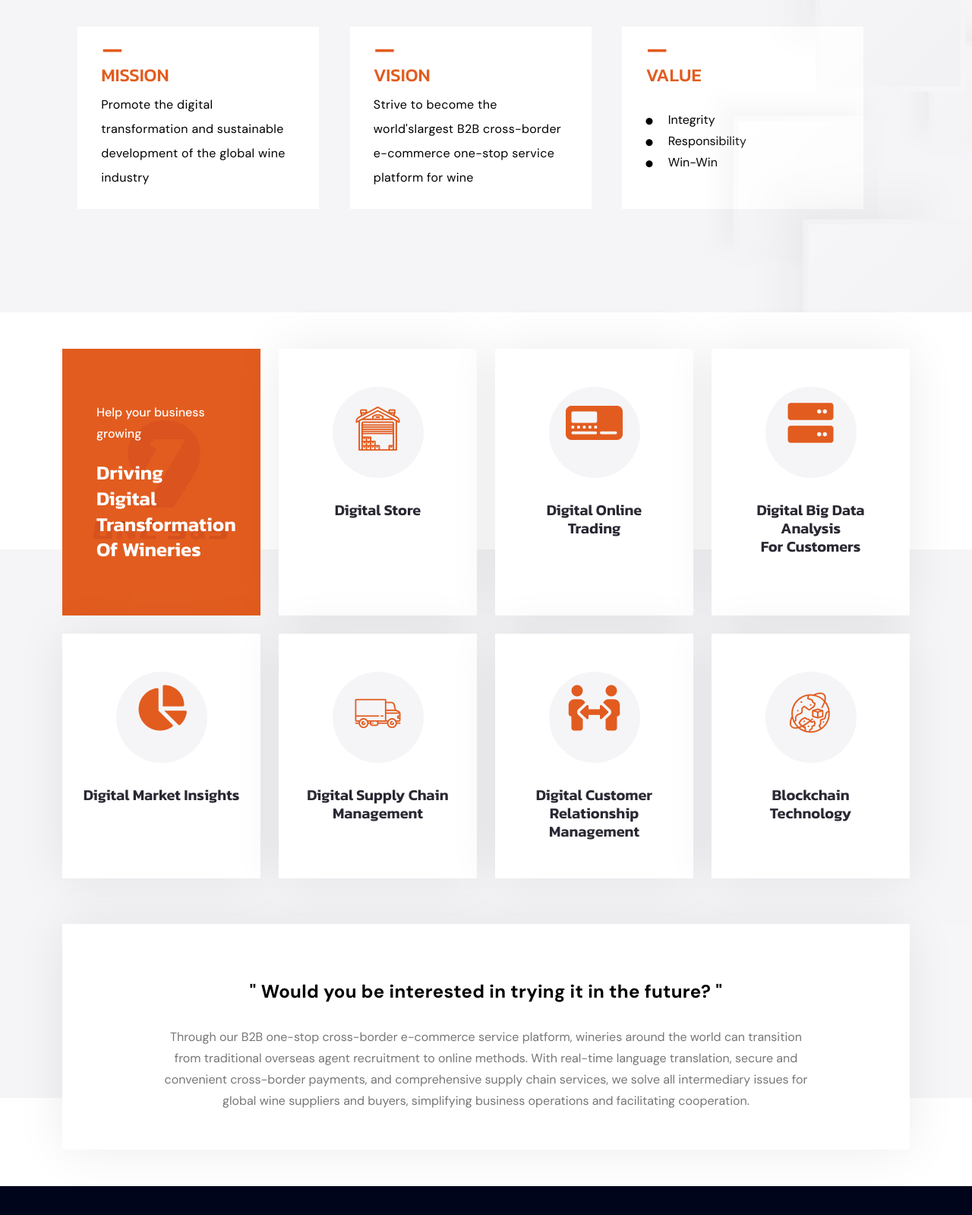
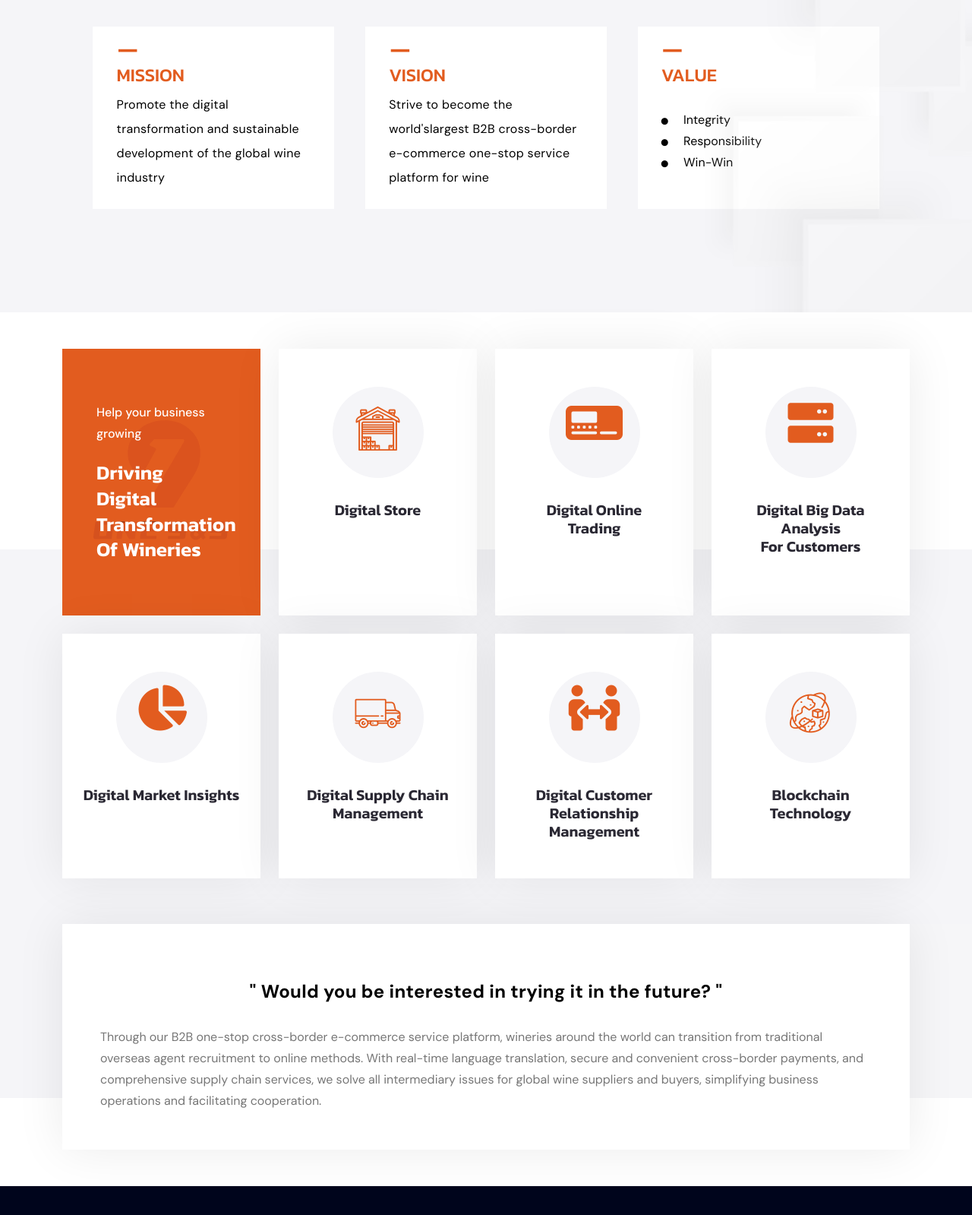
Before and after one commit to Ivens-Zhang/logimax-html, a plain HTML site: page b2b.html in a window 1280 px wide. Shown: the part 613-2212 px from the top of the page at 76% size. Drawn offline with Linux system fonts and the light colour scheme; files whose address does not match are found by name.

Commit message:
fix: fixed b2b adaptive issue

```diff
--- a/b2b.html
+++ b/b2b.html
@@ -243,8 +243,8 @@
                     A Hub Connecting Global <br>Premium Wineries and B-Customers
                 </h2>
             </div>
-            <div class="row" style="padding: 1rem 2rem;">
-                <div class="col-xl-4 col-lg-6 col-md-6 wow fadeInUp" data-wow-delay=".3s">
+            <div class="row " style="padding: 1rem 2rem;">
+                <div class="col-xl-4  wow fadeInUp d-flex justify-content-center" data-wow-delay=".3s">
                     <div class="d-flex row"
                         style="padding: 1rem 1.2rem;width: 95%; background-color: white; height: 15rem;color: black;">
                         <div>
@@ -256,7 +256,7 @@
                         </p>
                     </div>
                 </div>
-                <div class="col-xl-4 col-lg-6 col-md-6 wow fadeInUp" data-wow-delay=".5s">
+                <div class="col-xl-4 wow fadeInUp  d-flex justify-content-center" data-wow-delay=".5s">
                     <div class="d-flex row"
                         style="padding: 1rem 1.2rem;width: 95%; background-color: white; height: 15rem;color: black;">
                         <div>
@@ -269,7 +269,7 @@
                         </p>
                     </div>
                 </div>
-                <div class="col-xl-4 col-lg-6 col-md-6 wow fadeInUp" data-wow-delay=".7s">
+                <div class="col-xl-4  wow fadeInUp  d-flex justify-content-center" data-wow-delay=".7s">
                     <div class="d-flex row"
                         style="padding: 1rem 1.2rem;width: 95%; background-color: white; height: 15rem;color: black;">
                         <div>
@@ -424,13 +424,13 @@
         </div>
         <div class="container">
             <div class="row mb-5">
-                <div class="col-xl-12 col-lg-6 col-md-6 wow fadeInUp" data-wow-delay=".3s">
+                <div class="col-xl-12 wow fadeInUp" data-wow-delay=".3s" >
                     <div class="service-provide-items text-center ">
-                        <div class="content">
+                        <div class="content" >
                             <p style="font-size: 1.5rem; font-weight: bolder;letter-spacing: .02rem;color: black;">
                                 " Would you be interested in trying it in the future? "
                             </p>
-                            <p style="margin-top: 2rem;padding: 0 5rem;">
+                            <p style="margin-top: 2rem; max-height: 25rem; overflow: auto; text-align: left;">
                                 Through our B2B one-stop cross-border e-commerce service platform, wineries around the
                                 world can transition from traditional overseas agent recruitment to online methods. With
                                 real-time language translation, secure and convenient cross-border payments, and
```
